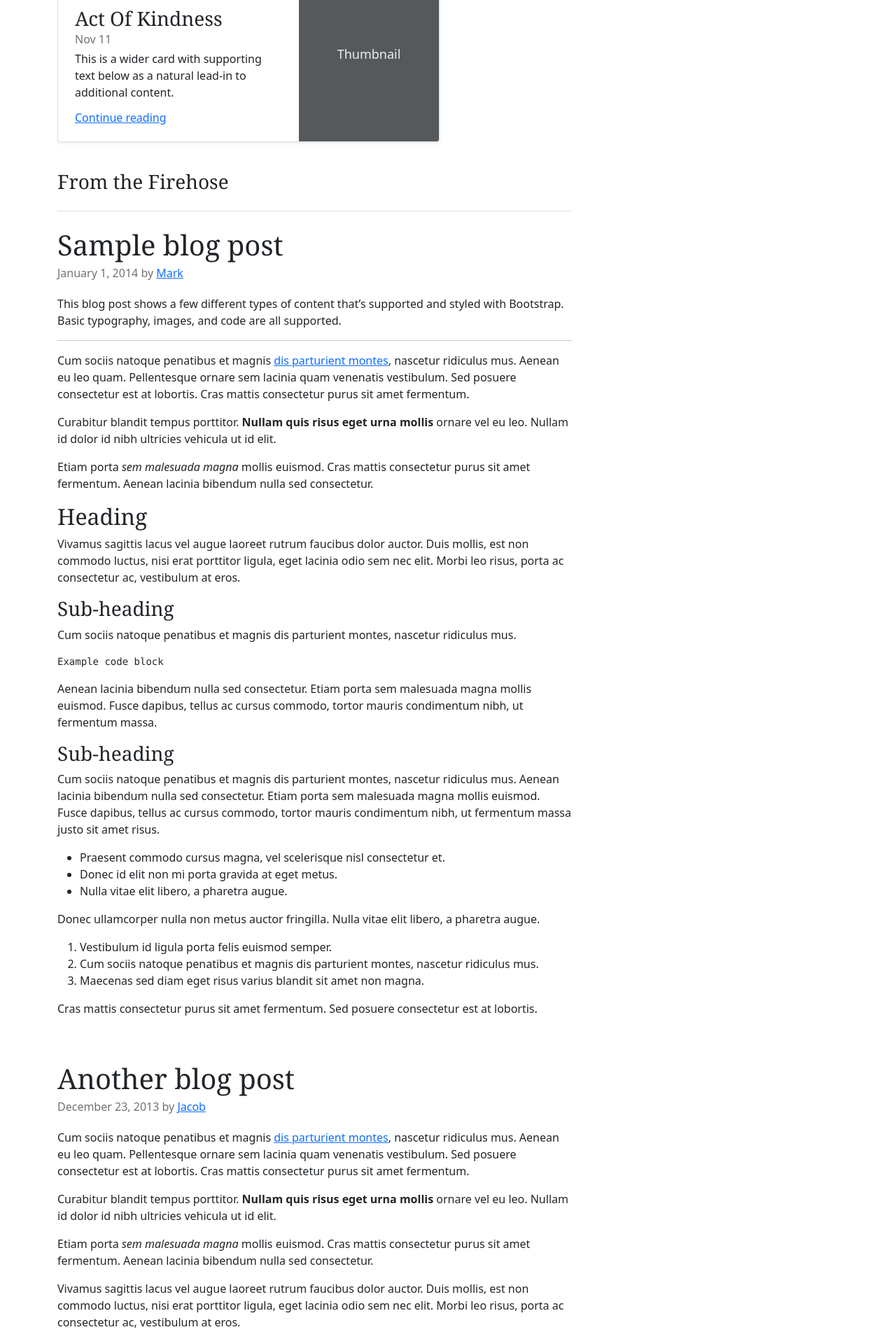
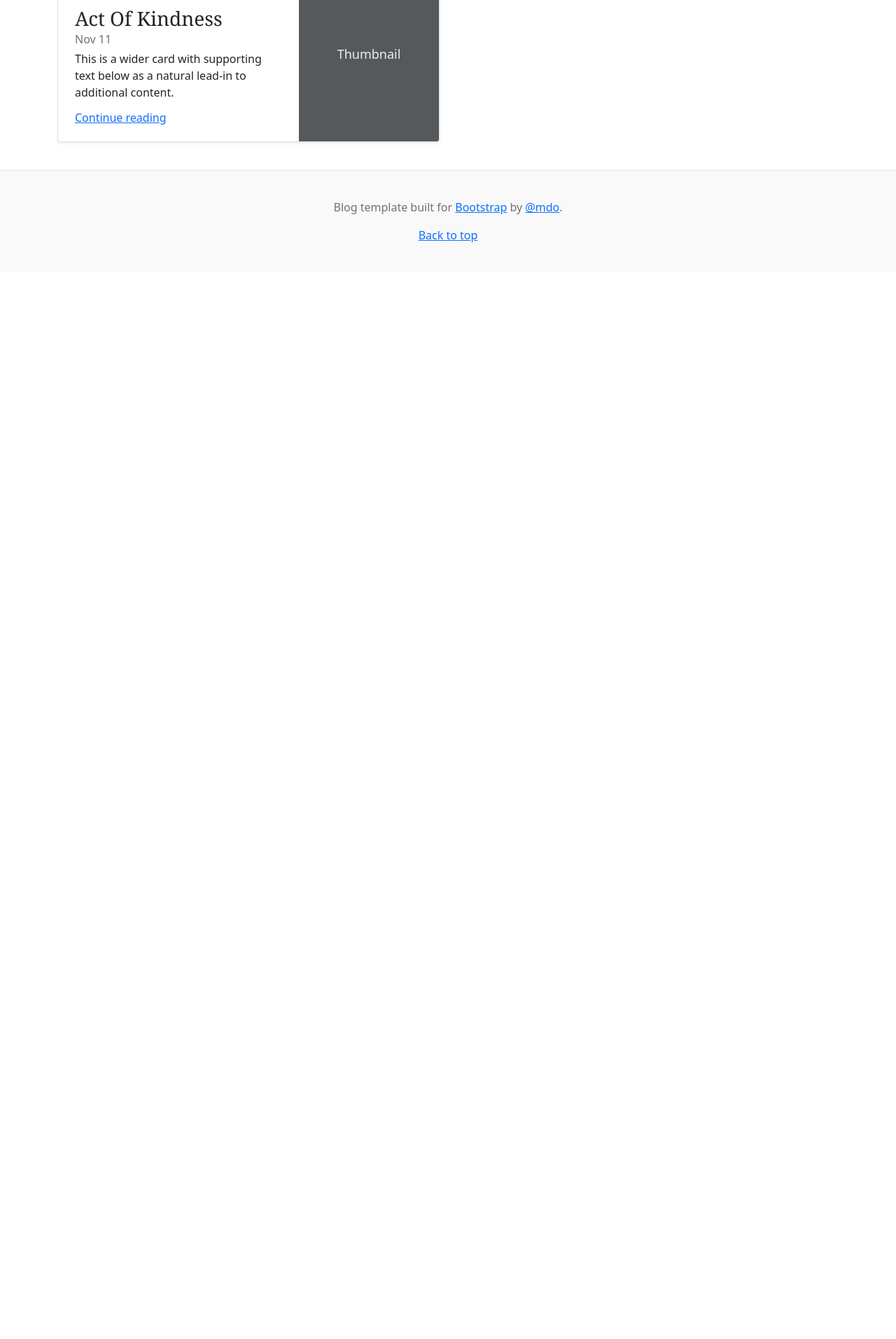
Before and after one commit to randor12/HackViolet2021, a Flask app: page /blog in a window 1280 px wide. Shown: the part 837-2750 px from the top of the page at 70% size. After the commit the page ends 1183 px from the top, so only its background shows below. Run offline with Flask 2, Linux system fonts and the light colour scheme.

Commit message:
Update blog_base.html.j2

```diff
--- a/templates/blog_base.html.j2
+++ b/templates/blog_base.html.j2
@@ -105,78 +105,6 @@
     </div>
   </div>
 
-  <div class="row">
-    <div class="col-md-8">
-      <h3 class="pb-4 mb-4 font-italic border-bottom">
-        From the Firehose
-      </h3>
-
-      <article class="blog-post">
-        <h2 class="blog-post-title">Sample blog post</h2>
-        <p class="blog-post-meta">January 1, 2014 by <a href="#">Mark</a></p>
-
-        <p>This blog post shows a few different types of content that’s supported and styled with Bootstrap. Basic typography, images, and code are all supported.</p>
-        <hr>
-        <p>Cum sociis natoque penatibus et magnis <a href="#">dis parturient montes</a>, nascetur ridiculus mus. Aenean eu leo quam. Pellentesque ornare sem lacinia quam venenatis vestibulum. Sed posuere consectetur est at lobortis. Cras mattis consectetur purus sit amet fermentum.</p>
-        <blockquote>
-          <p>Curabitur blandit tempus porttitor. <strong>Nullam quis risus eget urna mollis</strong> ornare vel eu leo. Nullam id dolor id nibh ultricies vehicula ut id elit.</p>
-        </blockquote>
-        <p>Etiam porta <em>sem malesuada magna</em> mollis euismod. Cras mattis consectetur purus sit amet fermentum. Aenean lacinia bibendum nulla sed consectetur.</p>
-        <h2>Heading</h2>
-        <p>Vivamus sagittis lacus vel augue laoreet rutrum faucibus dolor auctor. Duis mollis, est non commodo luctus, nisi erat porttitor ligula, eget lacinia odio sem nec elit. Morbi leo risus, porta ac consectetur ac, vestibulum at eros.</p>
-        <h3>Sub-heading</h3>
-        <p>Cum sociis natoque penatibus et magnis dis parturient montes, nascetur ridiculus mus.</p>
-        <pre><code>Example code block</code></pre>
-        <p>Aenean lacinia bibendum nulla sed consectetur. Etiam porta sem malesuada magna mollis euismod. Fusce dapibus, tellus ac cursus commodo, tortor mauris condimentum nibh, ut fermentum massa.</p>
-        <h3>Sub-heading</h3>
-        <p>Cum sociis natoque penatibus et magnis dis parturient montes, nascetur ridiculus mus. Aenean lacinia bibendum nulla sed consectetur. Etiam porta sem malesuada magna mollis euismod. Fusce dapibus, tellus ac cursus commodo, tortor mauris condimentum nibh, ut fermentum massa justo sit amet risus.</p>
-        <ul>
-          <li>Praesent commodo cursus magna, vel scelerisque nisl consectetur et.</li>
-          <li>Donec id elit non mi porta gravida at eget metus.</li>
-          <li>Nulla vitae elit libero, a pharetra augue.</li>
-        </ul>
-        <p>Donec ullamcorper nulla non metus auctor fringilla. Nulla vitae elit libero, a pharetra augue.</p>
-        <ol>
-          <li>Vestibulum id ligula porta felis euismod semper.</li>
-          <li>Cum sociis natoque penatibus et magnis dis parturient montes, nascetur ridiculus mus.</li>
-          <li>Maecenas sed diam eget risus varius blandit sit amet non magna.</li>
-        </ol>
-        <p>Cras mattis consectetur purus sit amet fermentum. Sed posuere consectetur est at lobortis.</p>
-      </article><!-- /.blog-post -->
-
-      <article class="blog-post">
-        <h2 class="blog-post-title">Another blog post</h2>
-        <p class="blog-post-meta">December 23, 2013 by <a href="#">Jacob</a></p>
-
-        <p>Cum sociis natoque penatibus et magnis <a href="#">dis parturient montes</a>, nascetur ridiculus mus. Aenean eu leo quam. Pellentesque ornare sem lacinia quam venenatis vestibulum. Sed posuere consectetur est at lobortis. Cras mattis consectetur purus sit amet fermentum.</p>
-        <blockquote>
-          <p>Curabitur blandit tempus porttitor. <strong>Nullam quis risus eget urna mollis</strong> ornare vel eu leo. Nullam id dolor id nibh ultricies vehicula ut id elit.</p>
-        </blockquote>
-        <p>Etiam porta <em>sem malesuada magna</em> mollis euismod. Cras mattis consectetur purus sit amet fermentum. Aenean lacinia bibendum nulla sed consectetur.</p>
-        <p>Vivamus sagittis lacus vel augue laoreet rutrum faucibus dolor auctor. Duis mollis, est non commodo luctus, nisi erat porttitor ligula, eget lacinia odio sem nec elit. Morbi leo risus, porta ac consectetur ac, vestibulum at eros.</p>
-      </article><!-- /.blog-post -->
-
-      <article class="blog-post">
-        <h2 class="blog-post-title">New feature</h2>
-        <p class="blog-post-meta">December 14, 2013 by <a href="#">Chris</a></p>
-
-        <p>Cum sociis natoque penatibus et magnis dis parturient montes, nascetur ridiculus mus. Aenean lacinia bibendum nulla sed consectetur. Etiam porta sem malesuada magna mollis euismod. Fusce dapibus, tellus ac cursus commodo, tortor mauris condimentum nibh, ut fermentum massa justo sit amet risus.</p>
-        <ul>
-          <li>Praesent commodo cursus magna, vel scelerisque nisl consectetur et.</li>
-          <li>Donec id elit non mi porta gravida at eget metus.</li>
-          <li>Nulla vitae elit libero, a pharetra augue.</li>
-        </ul>
-        <p>Etiam porta <em>sem malesuada magna</em> mollis euismod. Cras mattis consectetur purus sit amet fermentum. Aenean lacinia bibendum nulla sed consectetur.</p>
-        <p>Donec ullamcorper nulla non metus auctor fringilla. Nulla vitae elit libero, a pharetra augue.</p>
-      </article><!-- /.blog-post -->
-
-      <nav class="blog-pagination" aria-label="Pagination">
-        <a class="btn btn-outline-primary" href="#">Older</a>
-        <a class="btn btn-outline-secondary disabled" href="#" tabindex="-1" aria-disabled="true">Newer</a>
-      </nav>
-    </div>
-
-  </div><!-- /.row -->
 
 </main><!-- /.container -->
 
```
